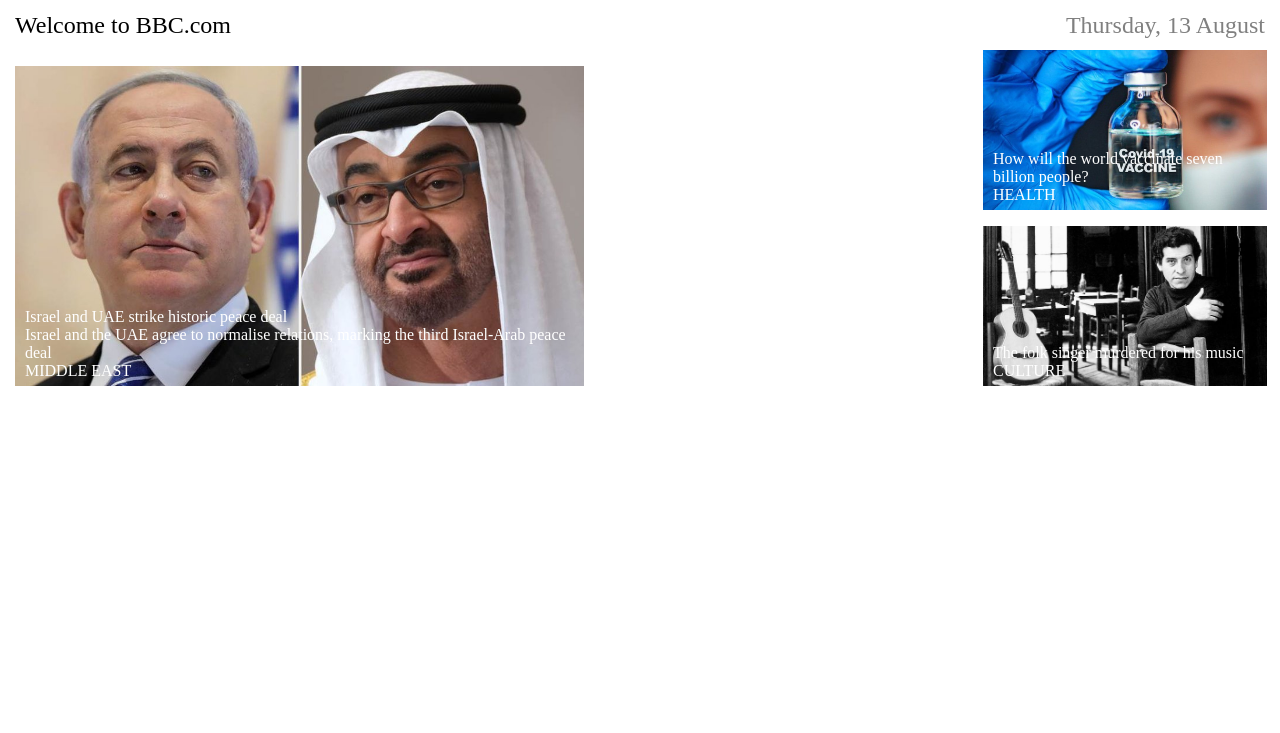
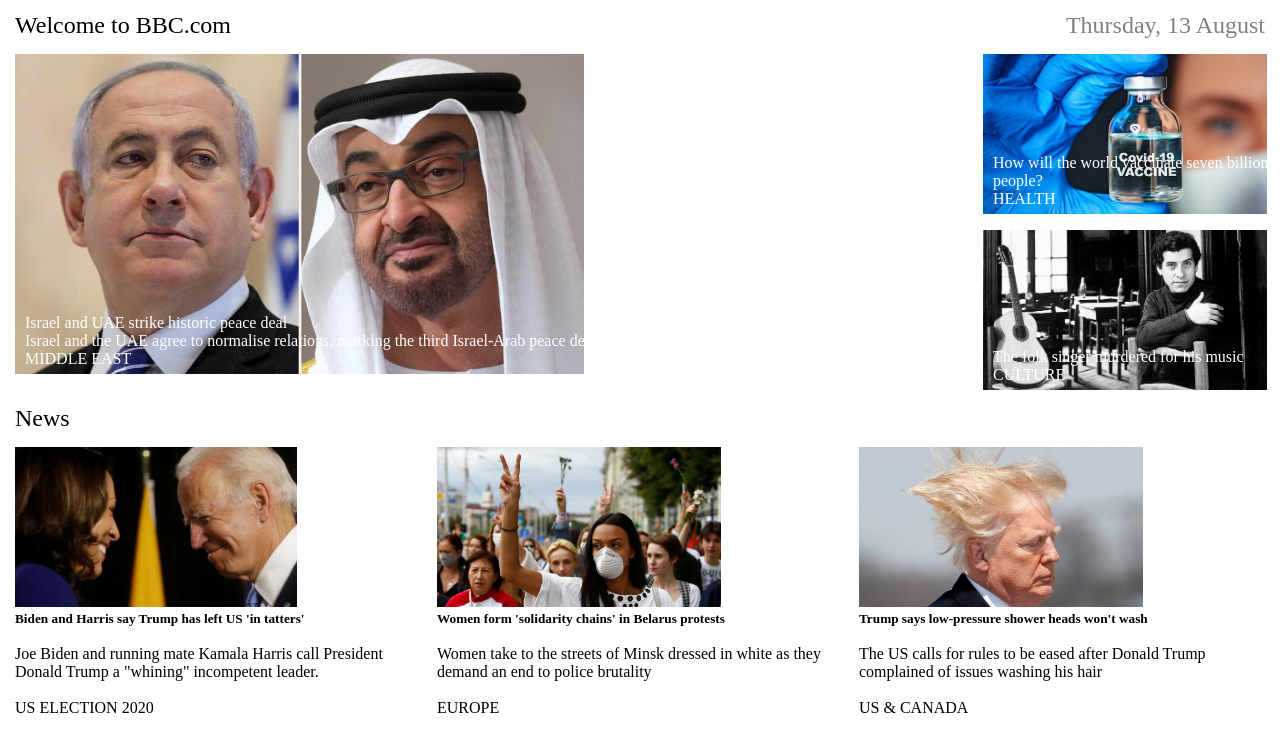
Before and after one commit to eacuna94/100DEVS_Assignments, a plain HTML site: page Class-02/hw_bbc_site/home.html in a window 1280 px wide. Shown: the part 67-800 px from the top of the page. Drawn offline with Linux system fonts and the light colour scheme.

Commit message:
added bottom news section and pictures

```diff
--- a/Class-02/hw_bbc_site/home.html
+++ b/Class-02/hw_bbc_site/home.html
@@ -104,6 +104,39 @@
 
   </div>
 
+  <span class="welcome-text welcome">News</span>
+
+  <section class="news">
+
+    <article class=n-article>
+      <img src="images/pic6.jpeg" alt="" class="n-img">
+      <h5>Biden and Harris say Trump has left US 'in tatters'</h3>
+        <br>
+        <p>Joe Biden and running mate Kamala Harris call President Donald Trump a "whining" incompetent leader.</p>
+        <br>
+        <span>US ELECTION 2020</span>
+    </article>
+
+    <article class=n-article>
+      <img src="images/pic7.jpeg" alt="" class="n-img">
+      <h5>Women form 'solidarity chains' in Belarus protests</h3>
+        <br>
+        <p>Women take to the streets of Minsk dressed in white as they demand an end to police brutality</p>
+        <br>
+        <span>EUROPE</span>
+    </article>
+
+    <article class=n-article>
+      <img src="images/pic8.jpeg" alt="" class="n-img">
+      <h5>Trump says low-pressure shower heads won't wash</h3>
+        <br>
+        <p>The US calls for rules to be eased after Donald Trump complained of issues washing his hair</p>
+        <br>
+        <span>US & CANADA</span>
+    </article>
+
+  </section>
+
 </body>
 
 </html>
--- a/Class-02/hw_bbc_site/styles.css
+++ b/Class-02/hw_bbc_site/styles.css
@@ -7,12 +7,12 @@ li {
   list-style-type: none;
 }
 
-article {
+/* article {
   color: black;
   text-decoration-color: none;
   display: flex;
   align-items: flex-end;
-}
+} */
 
 .navbar {
     background-color: black;
@@ -61,6 +61,14 @@ nav li {
     width: 100%;
 }
 
+.news {
+  margin: 0 15px;
+  display: grid;
+  grid-template-columns: repeat( 3, 1fr );
+  grid-template-rows: 10em;
+  grid-gap: 1em;
+}
+
 .featured article:first-child {
     grid-row-start: 1;
     grid-row-end: 3;
@@ -72,7 +80,7 @@ nav li {
   object-fit: contain;
 }
 
-.ft-image {
+.ft-image, .n-img {
   max-height: 10em;
   max-width: auto;
   object-fit: contain;
```
Also changed, not shown: Class-02/hw_bbc_site/images/pic6.jpeg (added), Class-02/hw_bbc_site/images/pic7.jpeg (added), Class-02/hw_bbc_site/images/pic8.jpeg (added).
